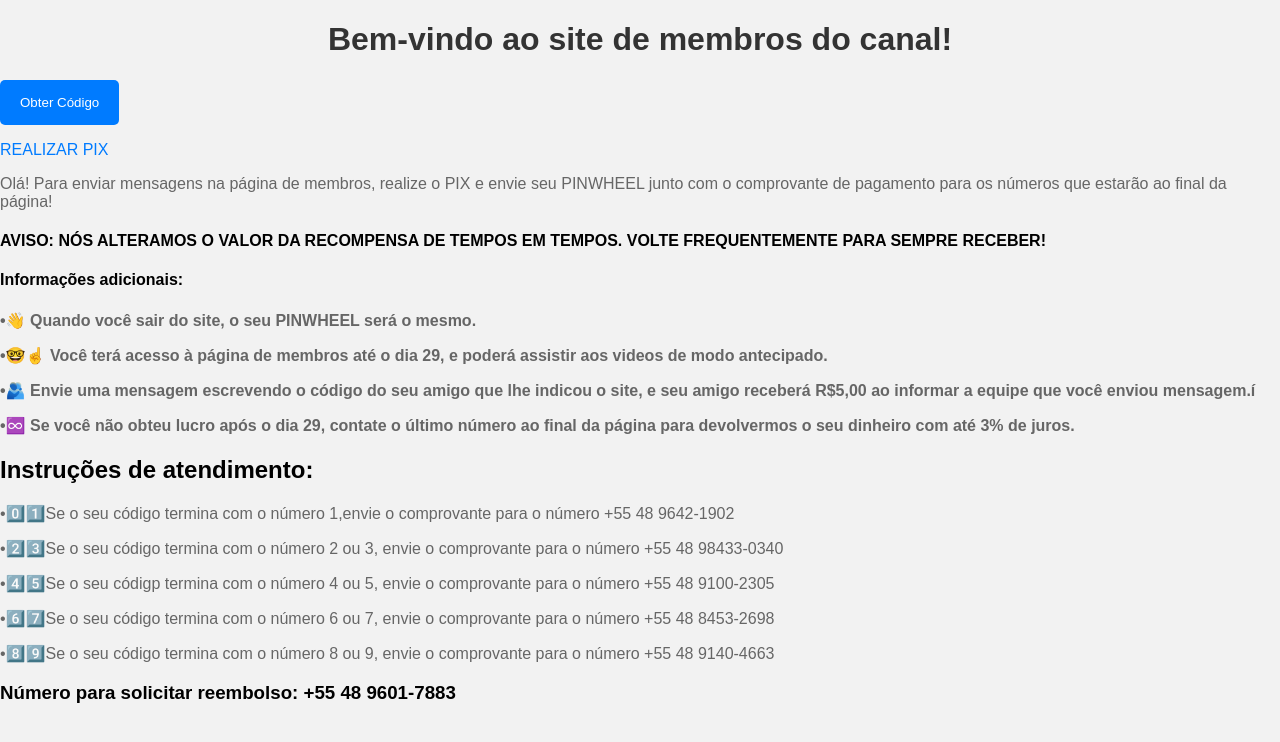
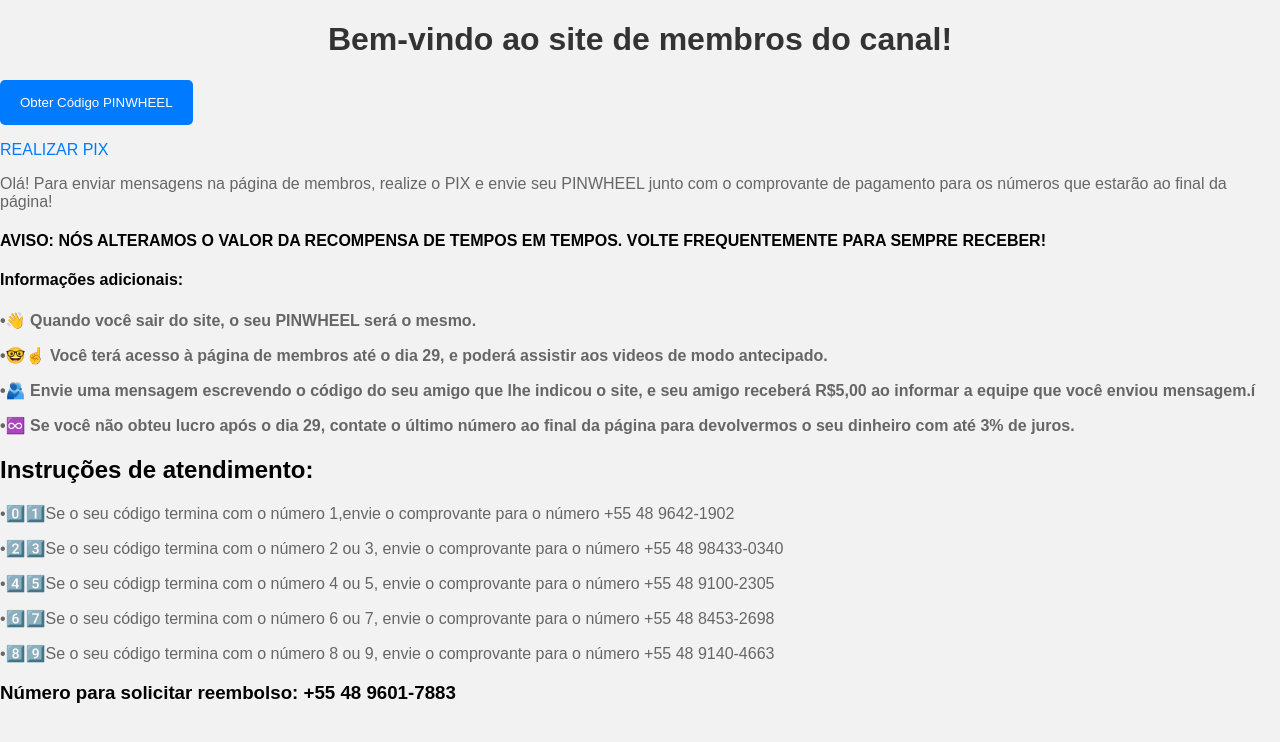
Before and after one commit to SteinShop/fictional-goggles, a plain HTML site: page index.html in a window 1280 px wide. Drawn offline with Linux system fonts and the light colour scheme.

Commit message:
Atualizar o index.html

```diff
--- a/index.html
+++ b/index.html
@@ -93,7 +93,7 @@
   <h1>Bem-vindo ao site de membros do canal!</h1>
 
   <div id="pinwheelPage">
-    <button onclick="retrieveOrGeneratePin()" style="background-color: #007bff;">Obter Código</button>
+    <button onclick="retrieveOrGeneratePin()" style="background-color: #007bff;">Obter Código PINWHEEL</button>
     <p><a href="https://nubank.com.br/cobrar/tezyu/66a967dc-b24e-4867-ad76-368c97f553e3" target="_blank">REALIZAR PIX</a></p>
      <p>Olá! Para enviar mensagens na página de membros, realize o PIX e envie seu PINWHEEL junto com o comprovante de pagamento para os números que estarão ao final da página!</p>
 <h4>AVISO: NÓS ALTERAMOS O VALOR DA RECOMPENSA DE TEMPOS EM TEMPOS. VOLTE FREQUENTEMENTE PARA SEMPRE RECEBER!</h4>
```
